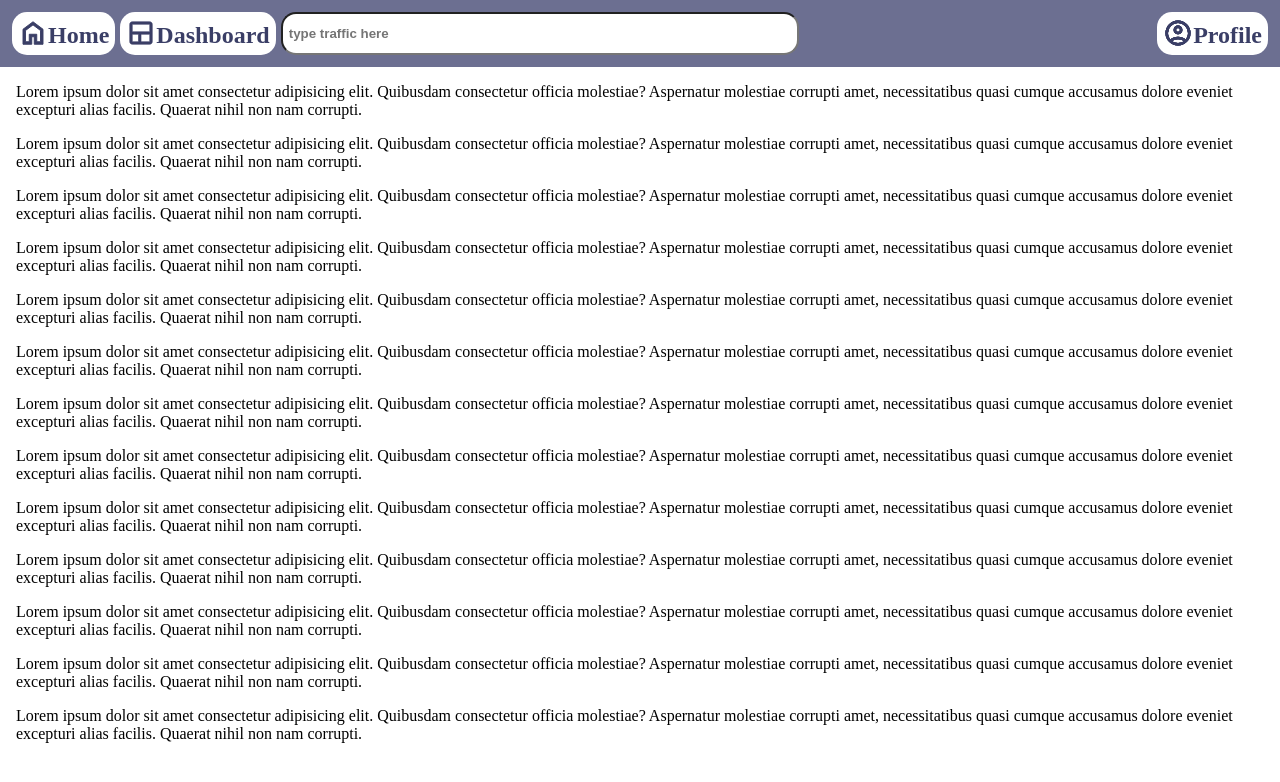
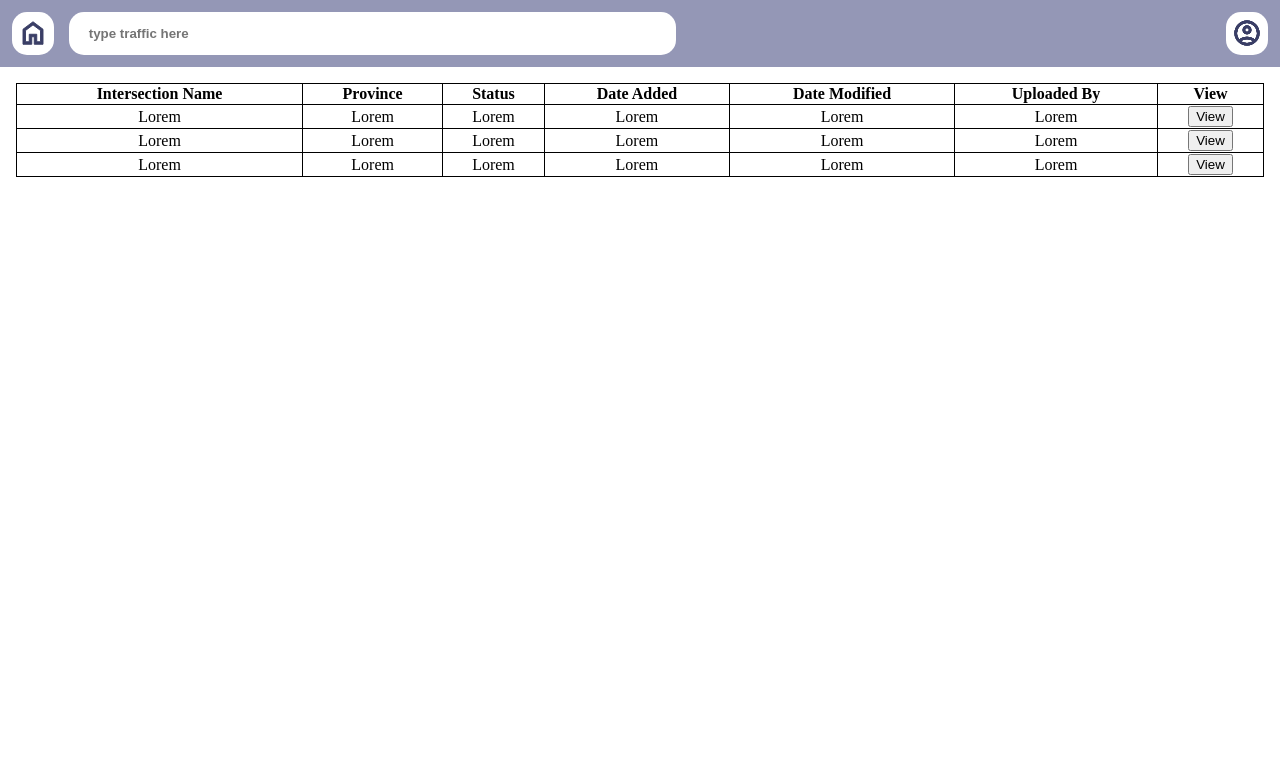
Before and after one commit to CN332nawaphoom/cn332-nawaphoom, a Django app: page /dashboard/ in a window 1280 px wide. Shown: the top 782 px of the page. Run offline with Django 4.2, Linux system fonts and the light colour scheme.

Commit message:
update views, templates

```diff
--- a/django_project/django_project/urls.py
+++ b/django_project/django_project/urls.py
@@ -28,5 +28,5 @@ urlpatterns = [
 
 
     path('accounts/', include('allauth.urls')), #all OAuth operations will be performed under this route
-    path('logout', LogoutView.as_view()) # default Django logout view at /logout
+    path('logout', views.logout_views, name='logout') # default Django logout view at /logout
 ]
--- a/django_project/django_project/views.py
+++ b/django_project/django_project/views.py
@@ -1,4 +1,6 @@
-from django.shortcuts import render
+from django.shortcuts import redirect, render
+from django.contrib.auth import logout
+from django.contrib.auth.models import User
 
 def index(request):
     return render(request, "index.html")
@@ -6,6 +8,10 @@ def index(request):
 def login(request):
     return render(request, "login.html")
 
+def logout_views(request):
+    logout(request)
+    return redirect('/')
+
 def dashboard(request):
     context = {'test_word': "hello_world"}
 
--- /dev/null
+++ b/django_project/static/css/dashboard.css
@@ -0,0 +1,9 @@
+table {
+    border-collapse: collapse;
+    width: 100%;
+}
+
+th, td{
+    text-align: center;
+    border: 1px solid black;
+}
--- a/django_project/static/css/navbar.css
+++ b/django_project/static/css/navbar.css
@@ -9,12 +9,12 @@ main{
 
 nav {
     display: flex;
-    background: #6C6F91;
+    background: #9497b6;
     padding: 0.5em;
     font-size: 24px;
 }
 
-nav a{
+nav a#home-icon{
     background: white;
     padding: 6px;
     border-radius: 15px;
@@ -28,16 +28,25 @@ nav a{
     min-width: max-content;
 }
 
+nav a#home-icon:hover{
+    background: rgb(217, 217, 255);
+}
+
 nav input{
     width: 50%;
-    padding: 6px;
+    height: auto;
     border-radius: 15px;
     font-weight: bold;
+
+    text-indent: 3%;
+
+    margin-left: 10px;
+    border: none;
 
 }
 
 nav .home-dashboard{
-    width: 80%;
+    width: 100%;
 }
 
 nav a img{
@@ -54,12 +63,52 @@ nav a img{
 .home-dashboard{
     display: flex;
 }
-.profile-anchor{
-    width: 20%;
-    display: flex;
-    justify-content: end;
+
+.profile-container{
+    background: white;
+    padding: 6px;
+    border-radius: 15px;
+    font-weight: 600;
+
+    display: inline-block;
+    position: relative;
+    cursor: pointer;
 }
 
-.profile-anchor a{
-    margin: 0
+.profile-container:hover{
+    background: rgb(217, 217, 255);
 }
+
+
+.profile-container .drop-down-content{
+    background-color: rgb(255, 255, 255);
+    border-radius: 5px;
+    position: absolute;
+    right: 0;
+    min-width: max-content;
+}
+
+.profile-container .drop-down-content{
+    display: none;
+}
+
+.profile-container:hover .drop-down-content{
+    display: block;
+    background: rgb(223, 223, 250);
+}
+
+.drop-down-content .drop-down-item{
+    display: block;
+    padding: 0.3em;
+    font-size: smaller;
+}
+
+.drop-down-content .drop-down-item:hover{
+    background: rgb(184, 184, 217);
+    border-radius: 5px;
+}
+
+img#account_circle{
+    width: 30px;
+    vertical-align: -5px;
+}
--- a/django_project/templates/dashboard.html
+++ b/django_project/templates/dashboard.html
@@ -5,23 +5,49 @@
     <meta charset="UTF-8">
     <meta name="viewport" content="width=device-width, initial-scale=1.0">
     <title>Dashboard</title>
+    <link rel="stylesheet" href="{% static 'css/dashboard.css' %}">
 </head>
 <body>
     {% include 'navbar-with-search.html' %}
     <main>
-        <p>Lorem ipsum dolor sit amet consectetur adipisicing elit. Quibusdam consectetur officia molestiae? Aspernatur molestiae corrupti amet, necessitatibus quasi cumque accusamus dolore eveniet excepturi alias facilis. Quaerat nihil non nam corrupti.</p>
-        <p>Lorem ipsum dolor sit amet consectetur adipisicing elit. Quibusdam consectetur officia molestiae? Aspernatur molestiae corrupti amet, necessitatibus quasi cumque accusamus dolore eveniet excepturi alias facilis. Quaerat nihil non nam corrupti.</p>
-        <p>Lorem ipsum dolor sit amet consectetur adipisicing elit. Quibusdam consectetur officia molestiae? Aspernatur molestiae corrupti amet, necessitatibus quasi cumque accusamus dolore eveniet excepturi alias facilis. Quaerat nihil non nam corrupti.</p>
-        <p>Lorem ipsum dolor sit amet consectetur adipisicing elit. Quibusdam consectetur officia molestiae? Aspernatur molestiae corrupti amet, necessitatibus quasi cumque accusamus dolore eveniet excepturi alias facilis. Quaerat nihil non nam corrupti.</p>
-        <p>Lorem ipsum dolor sit amet consectetur adipisicing elit. Quibusdam consectetur officia molestiae? Aspernatur molestiae corrupti amet, necessitatibus quasi cumque accusamus dolore eveniet excepturi alias facilis. Quaerat nihil non nam corrupti.</p>
-        <p>Lorem ipsum dolor sit amet consectetur adipisicing elit. Quibusdam consectetur officia molestiae? Aspernatur molestiae corrupti amet, necessitatibus quasi cumque accusamus dolore eveniet excepturi alias facilis. Quaerat nihil non nam corrupti.</p>
-        <p>Lorem ipsum dolor sit amet consectetur adipisicing elit. Quibusdam consectetur officia molestiae? Aspernatur molestiae corrupti amet, necessitatibus quasi cumque accusamus dolore eveniet excepturi alias facilis. Quaerat nihil non nam corrupti.</p>
-        <p>Lorem ipsum dolor sit amet consectetur adipisicing elit. Quibusdam consectetur officia molestiae? Aspernatur molestiae corrupti amet, necessitatibus quasi cumque accusamus dolore eveniet excepturi alias facilis. Quaerat nihil non nam corrupti.</p>
-        <p>Lorem ipsum dolor sit amet consectetur adipisicing elit. Quibusdam consectetur officia molestiae? Aspernatur molestiae corrupti amet, necessitatibus quasi cumque accusamus dolore eveniet excepturi alias facilis. Quaerat nihil non nam corrupti.</p>
-        <p>Lorem ipsum dolor sit amet consectetur adipisicing elit. Quibusdam consectetur officia molestiae? Aspernatur molestiae corrupti amet, necessitatibus quasi cumque accusamus dolore eveniet excepturi alias facilis. Quaerat nihil non nam corrupti.</p>
-        <p>Lorem ipsum dolor sit amet consectetur adipisicing elit. Quibusdam consectetur officia molestiae? Aspernatur molestiae corrupti amet, necessitatibus quasi cumque accusamus dolore eveniet excepturi alias facilis. Quaerat nihil non nam corrupti.</p>
-        <p>Lorem ipsum dolor sit amet consectetur adipisicing elit. Quibusdam consectetur officia molestiae? Aspernatur molestiae corrupti amet, necessitatibus quasi cumque accusamus dolore eveniet excepturi alias facilis. Quaerat nihil non nam corrupti.</p>
-        <p>Lorem ipsum dolor sit amet consectetur adipisicing elit. Quibusdam consectetur officia molestiae? Aspernatur molestiae corrupti amet, necessitatibus quasi cumque accusamus dolore eveniet excepturi alias facilis. Quaerat nihil non nam corrupti.</p>
+        <table>
+            <tr>
+                <th>Intersection Name</th>
+                <th>Province</th>
+                <th>Status</th>
+                <th>Date Added</th>
+                <th>Date Modified</th>
+                <th>Uploaded By</th>
+                <th>View</th>
+            </tr>
+            <tr>
+                <td>Lorem</td>
+                <td>Lorem</td>
+                <td>Lorem</td>
+                <td>Lorem</td>
+                <td>Lorem</td>
+                <td>Lorem</td>
+                <td><button>View</button></td>
+            </tr>
+            <tr>
+                <td>Lorem</td>
+                <td>Lorem</td>
+                <td>Lorem</td>
+                <td>Lorem</td>
+                <td>Lorem</td>
+                <td>Lorem</td>
+                <td><button>View</button></td>
+            </tr>
+            <tr>
+                <td>Lorem</td>
+                <td>Lorem</td>
+                <td>Lorem</td>
+                <td>Lorem</td>
+                <td>Lorem</td>
+                <td>Lorem</td>
+                <td><button>View</button></td>
+            </tr>
+        </table>
     </main>
 
 </body>
--- a/django_project/templates/navbar-with-search.html
+++ b/django_project/templates/navbar-with-search.html
@@ -10,14 +10,18 @@
 <body>
     <nav>
         <div class="home-dashboard">
-            <a href="{% url 'index' %}" id="home-icon"><img src="{% static 'img/home.svg' %}" alt=""><label>Home</label></a>
-            <a href="{% url 'dashboard' %}"><img src="{% static 'img/team_dashboard.svg' %}" alt=""><label>Dashboard</label></a>
-            <input type="text" name="search" id="" placeholder="type traffic here">
+            <a href="{% url 'dashboard' %}" id="home-icon"><img src="{% static 'img/home.svg' %}" alt=""></a>
+            {% comment %} <a href="{% url 'dashboard' %}"><img src="{% static 'img/team_dashboard.svg' %}" alt=""><label>Dashboard</label></a> {% endcomment %}
+            <input type="search" name="search" id="" placeholder="type traffic here">
         </div>
 
 
-        <div class="profile-anchor">
-            <a href="" class=""><img src="{% static 'img/account_circle.svg' %}" alt=""><label>Profile</label></a>
+        <div class="profile-container">
+            <img src="{% static 'img/account_circle.svg' %}" id="account_circle">
+            <div class='drop-down-content'>
+                <a class="drop-down-item">My Profile</a>
+                <a class="drop-down-item">Logout</a>
+            </div>
         </div>
     </nav>
 </body>
```
